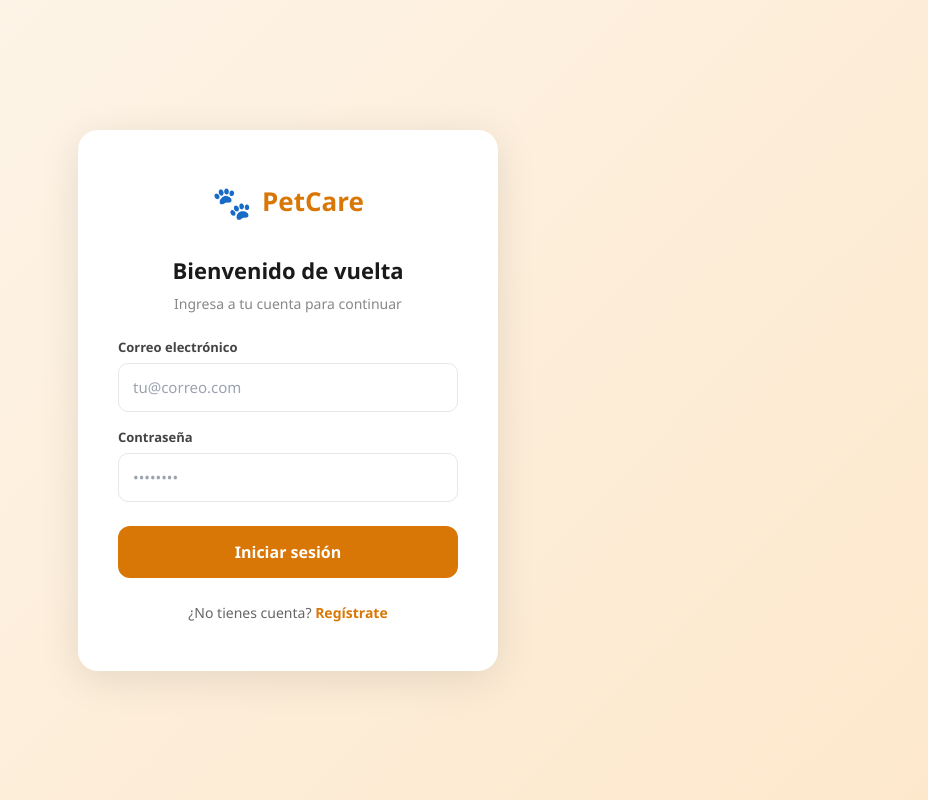
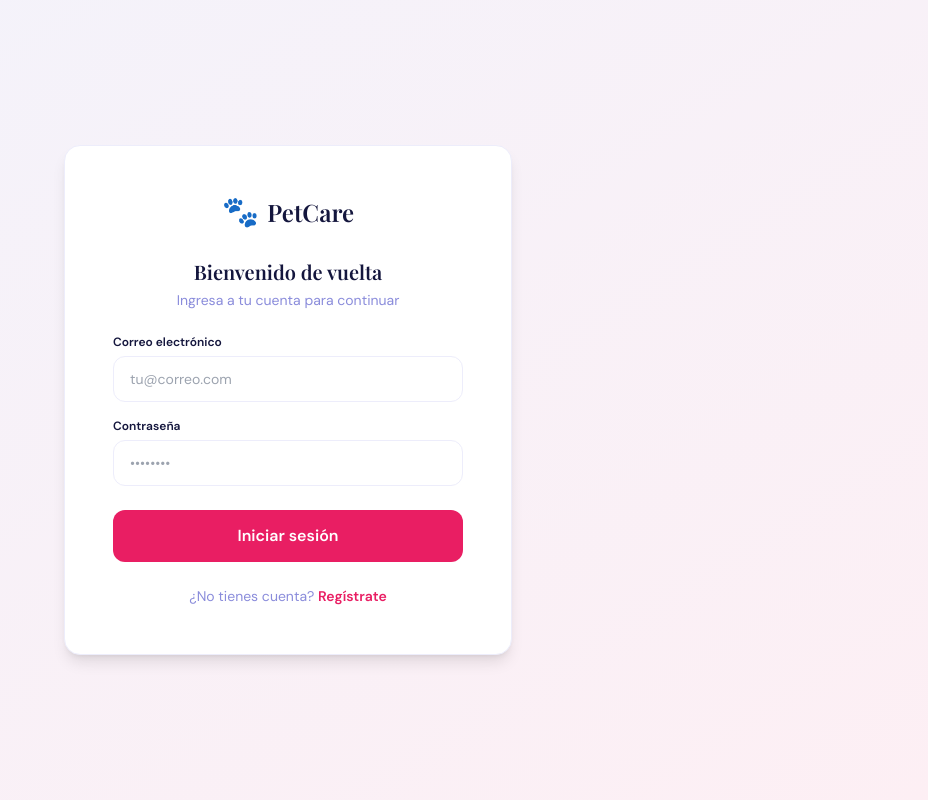
Before and after one commit to SuperDuperEquipo/petcare-frontend, a React (Vite) app: page /login in a window 1280 px wide. Shown: the whole page, without its empty margins (352-1280 px from the left). Built offline with nearby package versions, Linux system fonts and the light colour scheme; no server answers.

Commit message:
Update login page style

```diff
--- a/src/pages/Login.tsx
+++ b/src/pages/Login.tsx
@@ -18,7 +18,6 @@ const Login = () => {
     try {
       const { data } = await axiosClient.post('/auth/login', { email, password });
       login(data.access_token, data.user);
-      // Redirige según rol: admin → /admin, user → /dashboard
       navigate(getHomeByRole(data.user.role));
     } catch (err: any) {
       setError(err.response?.data?.error || 'Error al iniciar sesión');
@@ -28,116 +27,64 @@ const Login = () => {
   };
 
   return (
-    <div style={styles.page}>
-      <div style={styles.card}>
-        <div style={styles.brand}>
-          <span style={styles.paw}>🐾</span>
-          <h1 style={styles.brandName}>PetCare</h1>
+    <div className="min-h-screen flex items-center justify-center bg-gradient-to-br from-petIndigoLight to-petPinkLight px-6 font-sans">
+      <div className="bg-white rounded-2xl p-12 w-full max-w-md shadow-lg border border-petBorder">
+
+        <div className="flex items-center justify-center gap-2 mb-7">
+          <span className="text-3xl">🐾</span>
+          <h1 className="font-display text-2xl font-bold text-petDark m-0">PetCare</h1>
         </div>
 
-        <h2 style={styles.title}>Bienvenido de vuelta</h2>
-        <p style={styles.subtitle}>Ingresa a tu cuenta para continuar</p>
+        <h2 className="font-display text-xl font-bold text-petDark text-center mb-1">Bienvenido de vuelta</h2>
+        <p className="text-sm text-petMuted text-center mb-6">Ingresa a tu cuenta para continuar</p>
 
-        {error && <div style={styles.errorBox}>{error}</div>}
+        {error && (
+          <div className="bg-petPinkLight border border-petPinkLighter text-petPink rounded-xl px-4 py-3 text-sm mb-4">
+            {error}
+          </div>
+        )}
 
-        <form onSubmit={handleSubmit} style={styles.form}>
-          <div style={styles.field}>
-            <label style={styles.label}>Correo electrónico</label>
+        <form onSubmit={handleSubmit} className="flex flex-col gap-4">
+          <div className="flex flex-col gap-1.5">
+            <label className="text-xs font-semibold text-petDark">Correo electrónico</label>
             <input
               type="email"
               value={email}
               onChange={(e) => setEmail(e.target.value)}
               placeholder="tu@correo.com"
               required
-              style={styles.input}
+              className="px-4 py-3 rounded-xl border border-petBorder text-sm outline-none focus:border-petIndigo transition-colors"
             />
           </div>
-          <div style={styles.field}>
-            <label style={styles.label}>Contraseña</label>
+          <div className="flex flex-col gap-1.5">
+            <label className="text-xs font-semibold text-petDark">Contraseña</label>
             <input
               type="password"
               value={password}
               onChange={(e) => setPassword(e.target.value)}
               placeholder="••••••••"
               required
-              style={styles.input}
+              className="px-4 py-3 rounded-xl border border-petBorder text-sm outline-none focus:border-petIndigo transition-colors"
             />
           </div>
-          <button type="submit" disabled={loading} style={styles.button}>
+          <button
+            type="submit"
+            disabled={loading}
+            className="mt-2 py-3.5 rounded-xl bg-petPink hover:bg-petPinkMid disabled:opacity-60 text-white font-bold text-base cursor-pointer transition-colors border-none"
+          >
             {loading ? 'Ingresando...' : 'Iniciar sesión'}
           </button>
         </form>
 
-        <p style={styles.footer}>
+        <p className="mt-6 text-center text-sm text-petMuted">
           ¿No tienes cuenta?{' '}
-          <Link to="/register" style={styles.link}>Regístrate</Link>
+          <Link to="/register" className="text-petPink font-semibold no-underline hover:text-petPinkMid">
+            Regístrate
+          </Link>
         </p>
       </div>
     </div>
   );
 };
 
-const styles: Record<string, React.CSSProperties> = {
-  page: {
-    minHeight: '100vh',
-    display: 'flex',
-    alignItems: 'center',
-    justifyContent: 'center',
-    background: 'linear-gradient(135deg, #fdf6ec 0%, #fde8cc 100%)',
-    padding: '24px',
-    fontFamily: "'Segoe UI', system-ui, sans-serif",
-  },
-  card: {
-    background: '#fff',
-    borderRadius: '20px',
-    padding: '48px 40px',
-    width: '100%',
-    maxWidth: '420px',
-    boxShadow: '0 8px 40px rgba(0,0,0,0.10)',
-  },
-  brand: {
-    display: 'flex',
-    alignItems: 'center',
-    gap: '10px',
-    marginBottom: '28px',
-    justifyContent: 'center',
-  },
-  paw:       { fontSize: '32px' },
-  brandName: { fontSize: '26px', fontWeight: 700, color: '#d97706', margin: 0 },
-  title:     { fontSize: '22px', fontWeight: 700, color: '#1a1a1a', margin: '0 0 6px', textAlign: 'center' },
-  subtitle:  { fontSize: '14px', color: '#888', margin: '0 0 24px', textAlign: 'center' },
-  errorBox: {
-    background: '#fff1f1',
-    border: '1px solid #fca5a5',
-    color: '#dc2626',
-    borderRadius: '10px',
-    padding: '12px 16px',
-    fontSize: '14px',
-    marginBottom: '16px',
-  },
-  form:   { display: 'flex', flexDirection: 'column', gap: '16px' },
-  field:  { display: 'flex', flexDirection: 'column', gap: '6px' },
-  label:  { fontSize: '13px', fontWeight: 600, color: '#444' },
-  input: {
-    padding: '12px 14px',
-    borderRadius: '10px',
-    border: '1.5px solid #e5e7eb',
-    fontSize: '15px',
-    outline: 'none',
-  },
-  button: {
-    marginTop: '8px',
-    padding: '14px',
-    borderRadius: '12px',
-    border: 'none',
-    background: '#d97706',
-    color: '#fff',
-    fontWeight: 700,
-    fontSize: '16px',
-    cursor: 'pointer',
-  },
-  footer: { marginTop: '24px', textAlign: 'center', fontSize: '14px', color: '#666' },
-  link:   { color: '#d97706', fontWeight: 600, textDecoration: 'none' },
-};
-
 export default Login;
--- a/src/pages/Register.tsx
+++ b/src/pages/Register.tsx
@@ -30,21 +30,26 @@ const Register = () => {
   };
 
   return (
-    <div style={styles.page}>
-      <div style={styles.card}>
-        <div style={styles.brand}>
-          <span style={styles.paw}>🐾</span>
-          <h1 style={styles.brandName}>PetCare</h1>
+    <div className="min-h-screen flex items-center justify-center bg-gradient-to-br from-petIndigoLight to-petPinkLight px-6 font-sans">
+      <div className="bg-white rounded-2xl p-12 w-full max-w-md shadow-lg border border-petBorder">
+
+        <div className="flex items-center justify-center gap-2 mb-7">
+          <span className="text-3xl">🐾</span>
+          <h1 className="font-display text-2xl font-bold text-petDark m-0">PetCare</h1>
         </div>
 
-        <h2 style={styles.title}>Crea tu cuenta</h2>
-        <p style={styles.subtitle}>Únete y cuida mejor a tu mascota</p>
+        <h2 className="font-display text-xl font-bold text-petDark text-center mb-1">Crea tu cuenta</h2>
+        <p className="text-sm text-petMuted text-center mb-6">Únete y cuida mejor a tu mascota</p>
 
-        {error && <div style={styles.errorBox}>{error}</div>}
+        {error && (
+          <div className="bg-petPinkLight border border-petPinkLighter text-petPink rounded-xl px-4 py-3 text-sm mb-4">
+            {error}
+          </div>
+        )}
 
-        <form onSubmit={handleSubmit} style={styles.form}>
-          <div style={styles.field}>
-            <label style={styles.label}>Nombre completo</label>
+        <form onSubmit={handleSubmit} className="flex flex-col gap-4">
+          <div className="flex flex-col gap-1.5">
+            <label className="text-xs font-semibold text-petDark">Nombre completo</label>
             <input
               type="text"
               name="name"
@@ -52,12 +57,12 @@ const Register = () => {
               onChange={handleChange}
               placeholder="Juan Pérez"
               required
-              style={styles.input}
+              className="px-4 py-3 rounded-xl border border-petBorder text-sm outline-none focus:border-petIndigo transition-colors"
             />
           </div>
 
-          <div style={styles.field}>
-            <label style={styles.label}>Correo electrónico</label>
+          <div className="flex flex-col gap-1.5">
+            <label className="text-xs font-semibold text-petDark">Correo electrónico</label>
             <input
               type="email"
               name="email"
@@ -65,12 +70,12 @@ const Register = () => {
               onChange={handleChange}
               placeholder="tu@correo.com"
               required
-              style={styles.input}
+              className="px-4 py-3 rounded-xl border border-petBorder text-sm outline-none focus:border-petIndigo transition-colors"
             />
           </div>
 
-          <div style={styles.field}>
-            <label style={styles.label}>Contraseña</label>
+          <div className="flex flex-col gap-1.5">
+            <label className="text-xs font-semibold text-petDark">Contraseña</label>
             <input
               type="password"
               name="password"
@@ -79,106 +84,28 @@ const Register = () => {
               placeholder="Mínimo 6 caracteres"
               minLength={6}
               required
-              style={styles.input}
+              className="px-4 py-3 rounded-xl border border-petBorder text-sm outline-none focus:border-petIndigo transition-colors"
             />
           </div>
 
-          <button type="submit" disabled={loading} style={styles.button}>
+          <button
+            type="submit"
+            disabled={loading}
+            className="mt-2 py-3.5 rounded-xl bg-petPink hover:bg-petPinkMid disabled:opacity-60 text-white font-bold text-base cursor-pointer transition-colors border-none"
+          >
             {loading ? 'Creando cuenta...' : 'Registrarse'}
           </button>
         </form>
 
-        <p style={styles.footer}>
+        <p className="mt-6 text-center text-sm text-petMuted">
           ¿Ya tienes cuenta?{' '}
-          <Link to="/login" style={styles.link}>Inicia sesión</Link>
+          <Link to="/login" className="text-petPink font-semibold no-underline hover:text-petPinkMid">
+            Inicia sesión
+          </Link>
         </p>
       </div>
     </div>
   );
 };
 
-const styles: Record<string, React.CSSProperties> = {
-  page: {
-    minHeight: '100vh',
-    display: 'flex',
-    alignItems: 'center',
-    justifyContent: 'center',
-    background: 'linear-gradient(135deg, #fdf6ec 0%, #fde8cc 100%)',
-    padding: '24px',
-    fontFamily: "'Segoe UI', system-ui, sans-serif",
-  },
-  card: {
-    background: '#fff',
-    borderRadius: '20px',
-    padding: '48px 40px',
-    width: '100%',
-    maxWidth: '420px',
-    boxShadow: '0 8px 40px rgba(0,0,0,0.10)',
-  },
-  brand: {
-    display: 'flex',
-    alignItems: 'center',
-    gap: '10px',
-    marginBottom: '28px',
-    justifyContent: 'center',
-  },
-  paw: { fontSize: '32px' },
-  brandName: {
-    fontSize: '26px',
-    fontWeight: 700,
-    color: '#d97706',
-    margin: 0,
-  },
-  title: {
-    fontSize: '22px',
-    fontWeight: 700,
-    color: '#1a1a1a',
-    margin: '0 0 6px',
-    textAlign: 'center',
-  },
-  subtitle: {
-    fontSize: '14px',
-    color: '#888',
-    margin: '0 0 24px',
-    textAlign: 'center',
-  },
-  errorBox: {
-    background: '#fff1f1',
-    border: '1px solid #fca5a5',
-    color: '#dc2626',
-    borderRadius: '10px',
-    padding: '12px 16px',
-    fontSize: '14px',
-    marginBottom: '16px',
-  },
-  form: { display: 'flex', flexDirection: 'column', gap: '16px' },
-  field: { display: 'flex', flexDirection: 'column', gap: '6px' },
-  label: { fontSize: '13px', fontWeight: 600, color: '#444' },
-  input: {
-    padding: '12px 14px',
-    borderRadius: '10px',
-    border: '1.5px solid #e5e7eb',
-    fontSize: '15px',
-    outline: 'none',
-  },
-  button: {
-    marginTop: '8px',
-    padding: '14px',
-    borderRadius: '12px',
-    border: 'none',
-    background: '#d97706',
-    color: '#fff',
-    fontWeight: 700,
-    fontSize: '16px',
-    cursor: 'pointer',
-  },
-  footer: {
-    marginTop: '24px',
-    textAlign: 'center',
-    fontSize: '14px',
-    color: '#666',
-  },
-  link: { color: '#d97706', fontWeight: 600, textDecoration: 'none' },
-};
-
 export default Register;
--- a/src/pages/appointments/AppointmentsPage.tsx
+++ b/src/pages/appointments/AppointmentsPage.tsx
@@ -61,7 +61,7 @@ export default function AppointmentsPage() {
       <div className="flex justify-between items-end mb-12">
         <div>
           <h1 className="font-display text-4xl font-semibold text-petDark tracking-tight mb-1">
-            "Mis Citas"
+            Mis Citas
           </h1>
           <p className="text-sm text-petMuted">
             Tienes {appointments.length}
```
